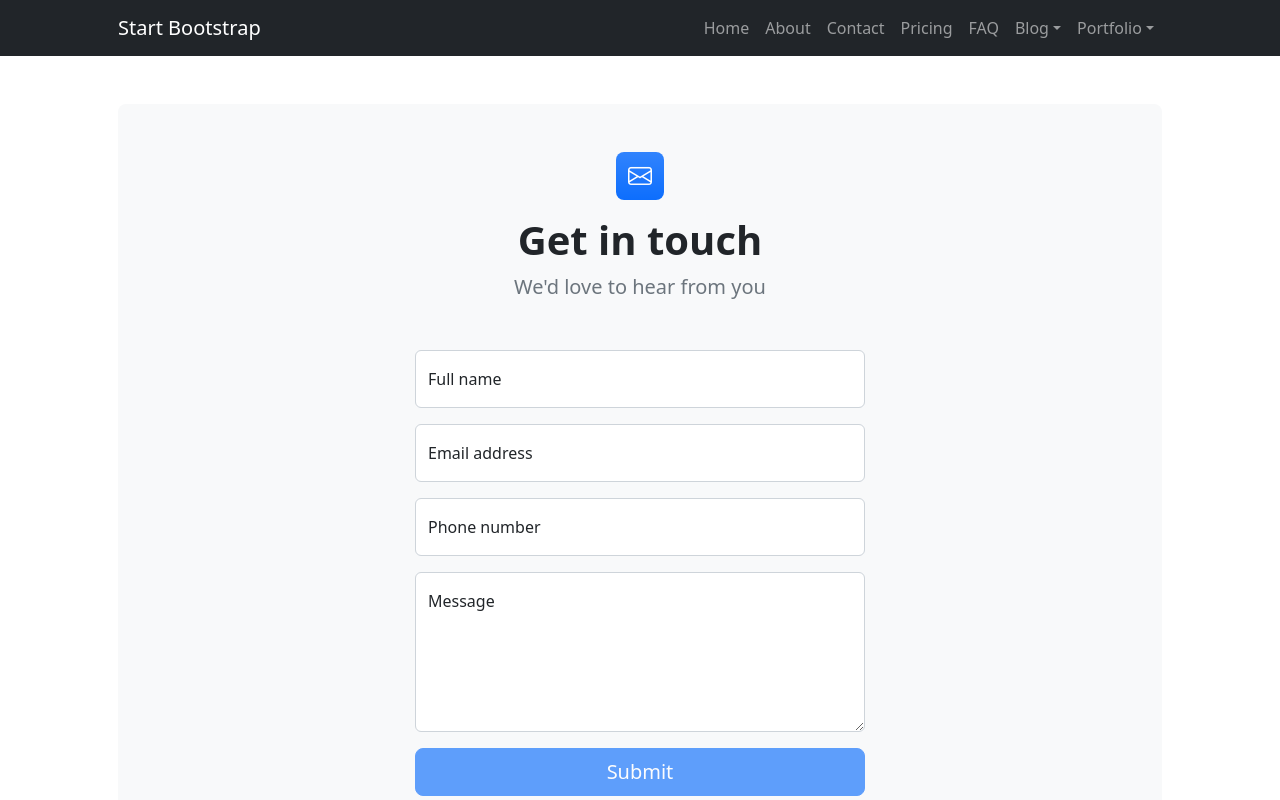
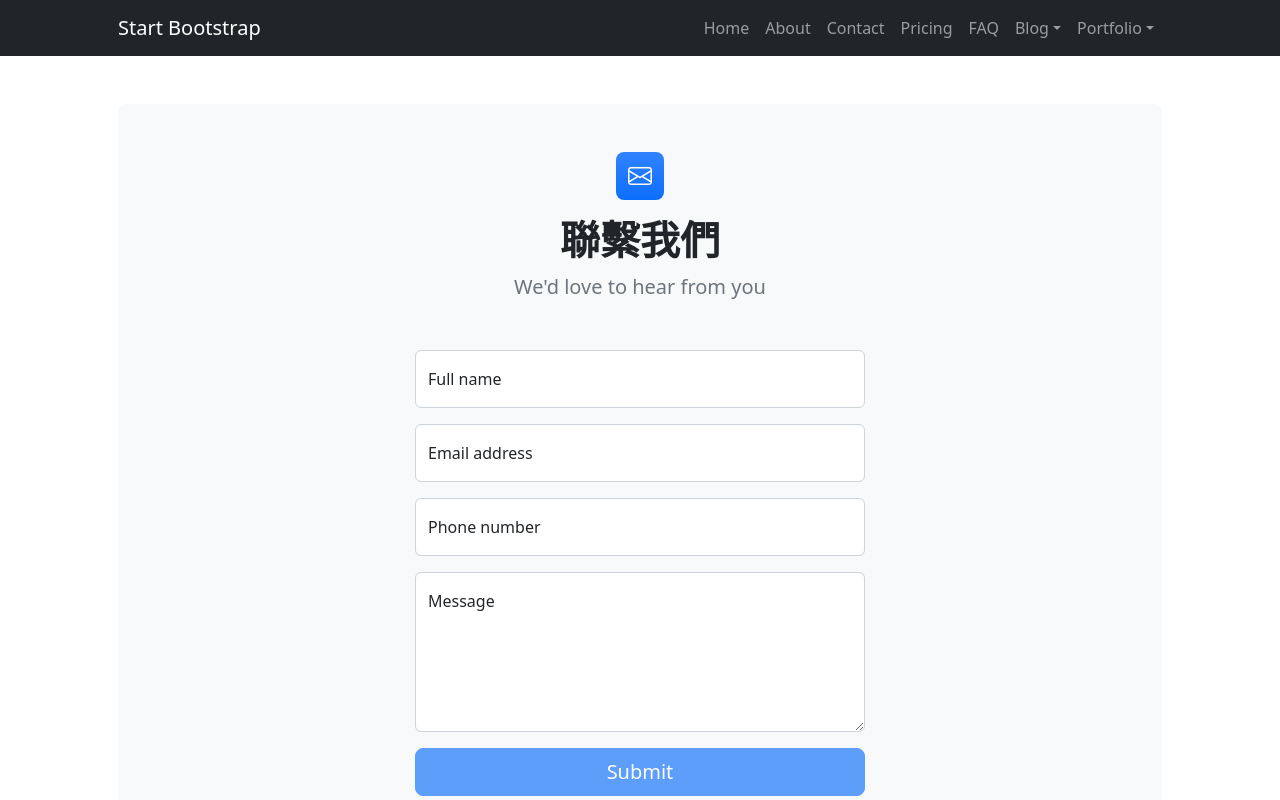
Before and after one commit to jerrykai16/git-practice-website, a plain HTML site: page contact.html in a window 1280 px wide. Shown: the top 800 px of the page. Drawn offline with nearby package versions, Linux system fonts and the light colour scheme.

Commit message:
中文化聯絡頁面

```diff
--- a/contact.html
+++ b/contact.html
@@ -52,7 +52,7 @@
                     <div class="bg-light rounded-3 py-5 px-4 px-md-5 mb-5">
                         <div class="text-center mb-5">
                             <div class="feature bg-primary bg-gradient text-white rounded-3 mb-3"><i class="bi bi-envelope"></i></div>
-                            <h1 class="fw-bolder">Get in touch</h1>
+                            <h1 class="fw-bolder">聯繫我們</h1>
                             <p class="lead fw-normal text-muted mb-0">We'd love to hear from you</p>
                         </div>
                         <div class="row gx-5 justify-content-center">
```
